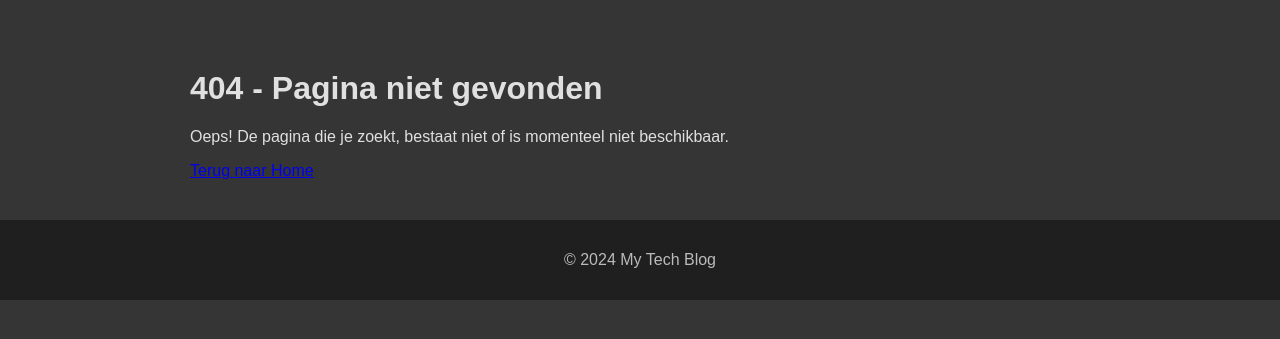
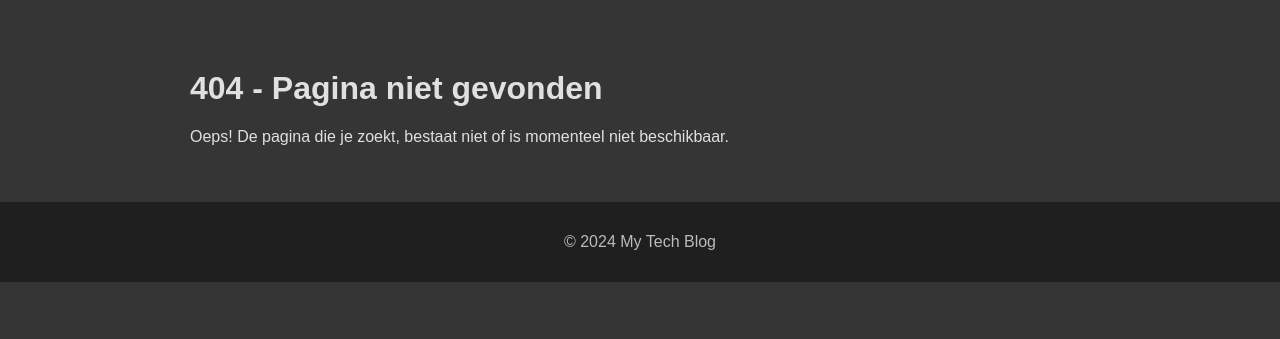
Before and after one commit to BosbesplaysYT/web_14, a Flask app: template templates/404.html in a window 1280 px wide. Shown: the part 88-427 px from the top of the page. Run offline with Flask 3, Linux system fonts and the light colour scheme; the template is opened without the code that fills it, so the values that code supplies are empty; some libraries are stand-ins or nearby versions.

Commit message:
final fix for unfinished about me page

```diff
--- a/app.py
+++ b/app.py
@@ -56,7 +56,7 @@ def admin_required(f):
     return decorated_function
 
 @app.errorhandler(404)
-def page_not_found():
+def page_not_found(e):
     return render_template("404.html"), 404
 
 # Route to sign up a new user
@@ -302,7 +302,7 @@ def index():
 # About page
 @app.route('/about')
 def about():
-    flash("Deze pagina is nog onder constructie! Kom later terug!")
+    flash("Deze pagina is nog onder constructie! Kom later terug!", "error")
     abort(404)
 
 # Contact page
--- a/templates/404.html
+++ b/templates/404.html
@@ -4,6 +4,5 @@
   <div class="container text-center" style="margin-top: 50px;">
     <h1>404 - Pagina niet gevonden</h1>
     <p>Oeps! De pagina die je zoekt, bestaat niet of is momenteel niet beschikbaar.</p>
-    <a href="{{ url_for('home') }}" class="btn btn-primary">Terug naar Home</a>
   </div>
 {% endblock %}
```
